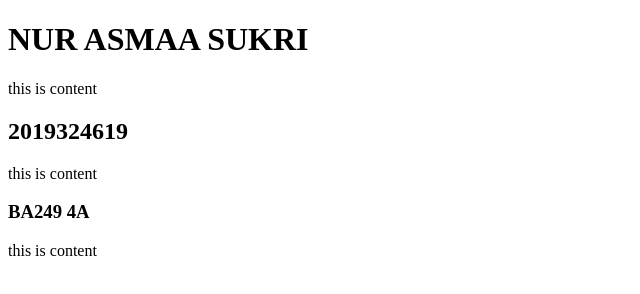
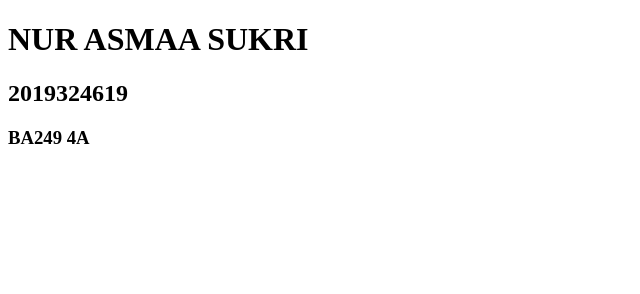
Before and after one commit to Nurasmaa/website-personal, a plain HTML site: page index.html in a window 1280 px wide. Shown: the whole page, without its empty margins (0-640 px from the left). Drawn offline with Linux system fonts and the light colour scheme.

Commit message:
Add files via upload

```diff
--- a/index.html
+++ b/index.html
@@ -5,10 +5,7 @@
     </head>
 <body>
 <h1>NUR ASMAA SUKRI</h1>
-<p1>this is content</p1>
 <h2>2019324619</h2>
-<p2>this is content</p2>
 <h3>BA249 4A</h3>
-<p3>this is content</p3>
 </body>
 </html>
```
